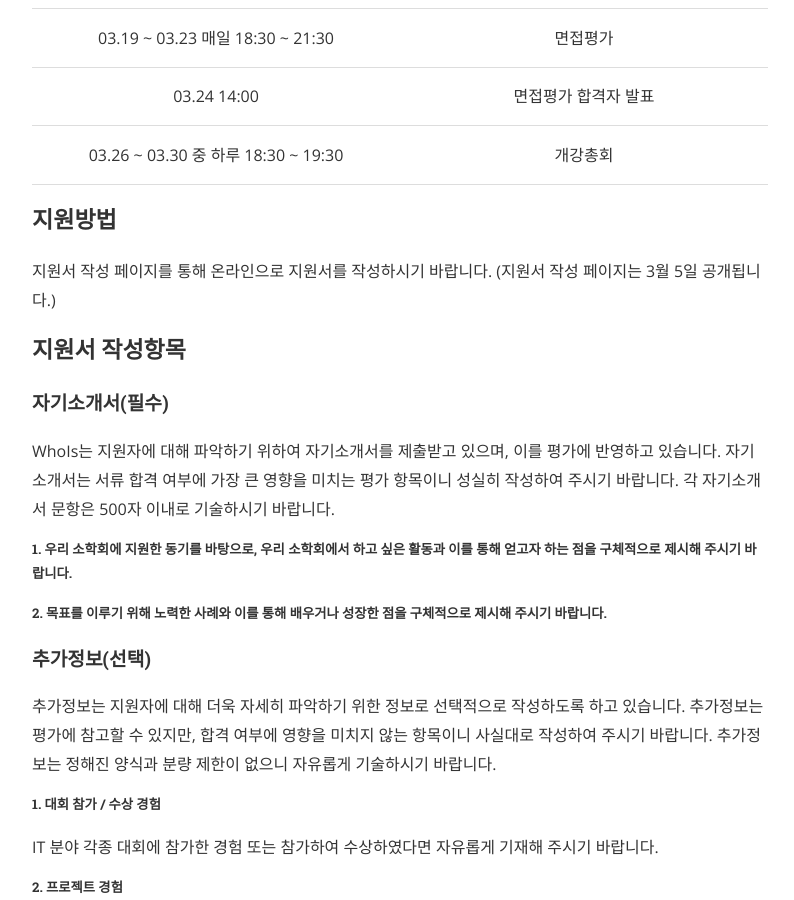
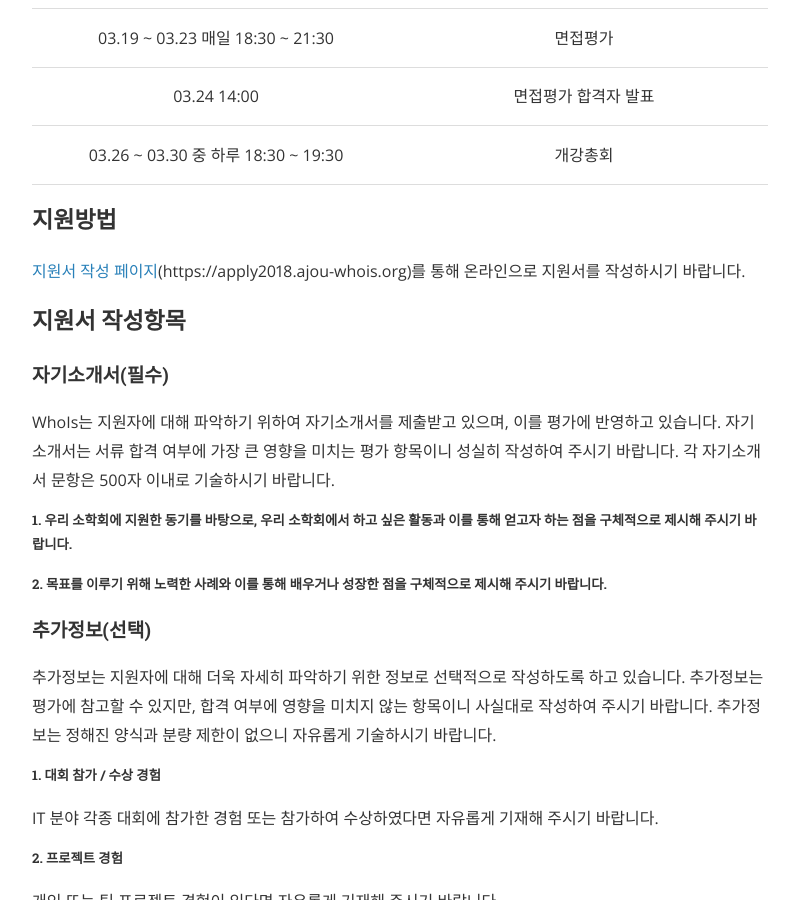
Before and after one commit to ajou-whois/ajou-whois.github.io, a Jekyll site: the page built from _posts/2018-02-26-2018-freshmen.md, in a window 1280 px wide and 900 px high, scrolled down 963 px. Shown: the whole window, without its empty margins (240-1034 px from the left). Built offline with Jekyll 4.4.1, drawn with Linux system fonts in a browser that asks for light colours; nearby versions of some CDN libraries.

Commit message:
Update 2018 Freshmen

```diff
--- a/_posts/2018-02-26-2018-freshmen.md
+++ b/_posts/2018-02-26-2018-freshmen.md
@@ -29,8 +29,7 @@ tags: [notice, freshmen]
 | 03.26 ~ 03.30 중 하루 18:30 ~ 19:30 | 개강총회 |
 
 ### 지원방법
-지원서 작성 페이지를 통해 온라인으로 지원서를 작성하시기 바랍니다.
-(지원서 작성 페이지는 3월 5일 공개됩니다.)
+[지원서 작성 페이지](https://apply2018.ajou-whois.org)(https://apply2018.ajou-whois.org)를 통해 온라인으로 지원서를 작성하시기 바랍니다.
 
 ### 지원서 작성항목
 
```
